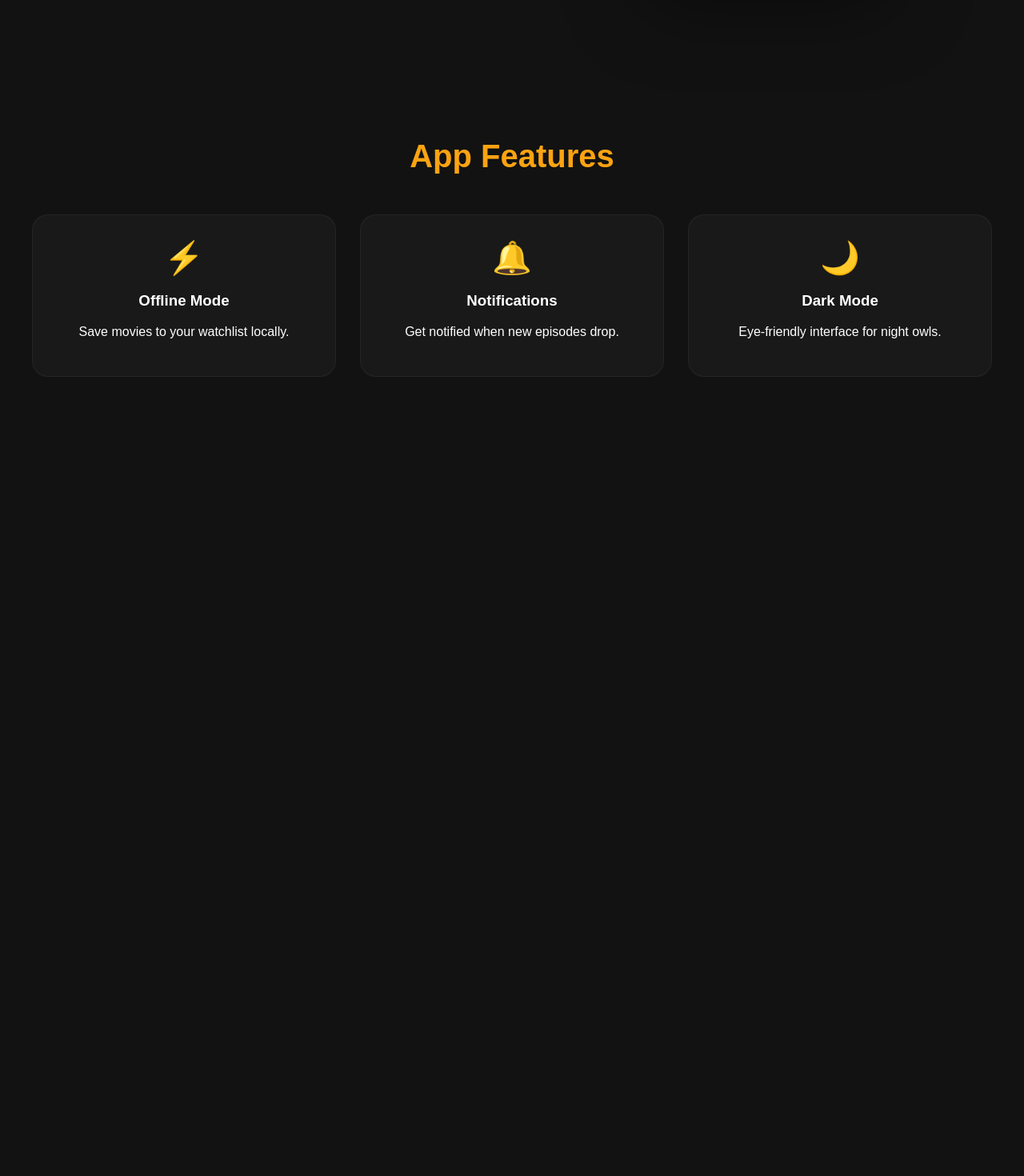
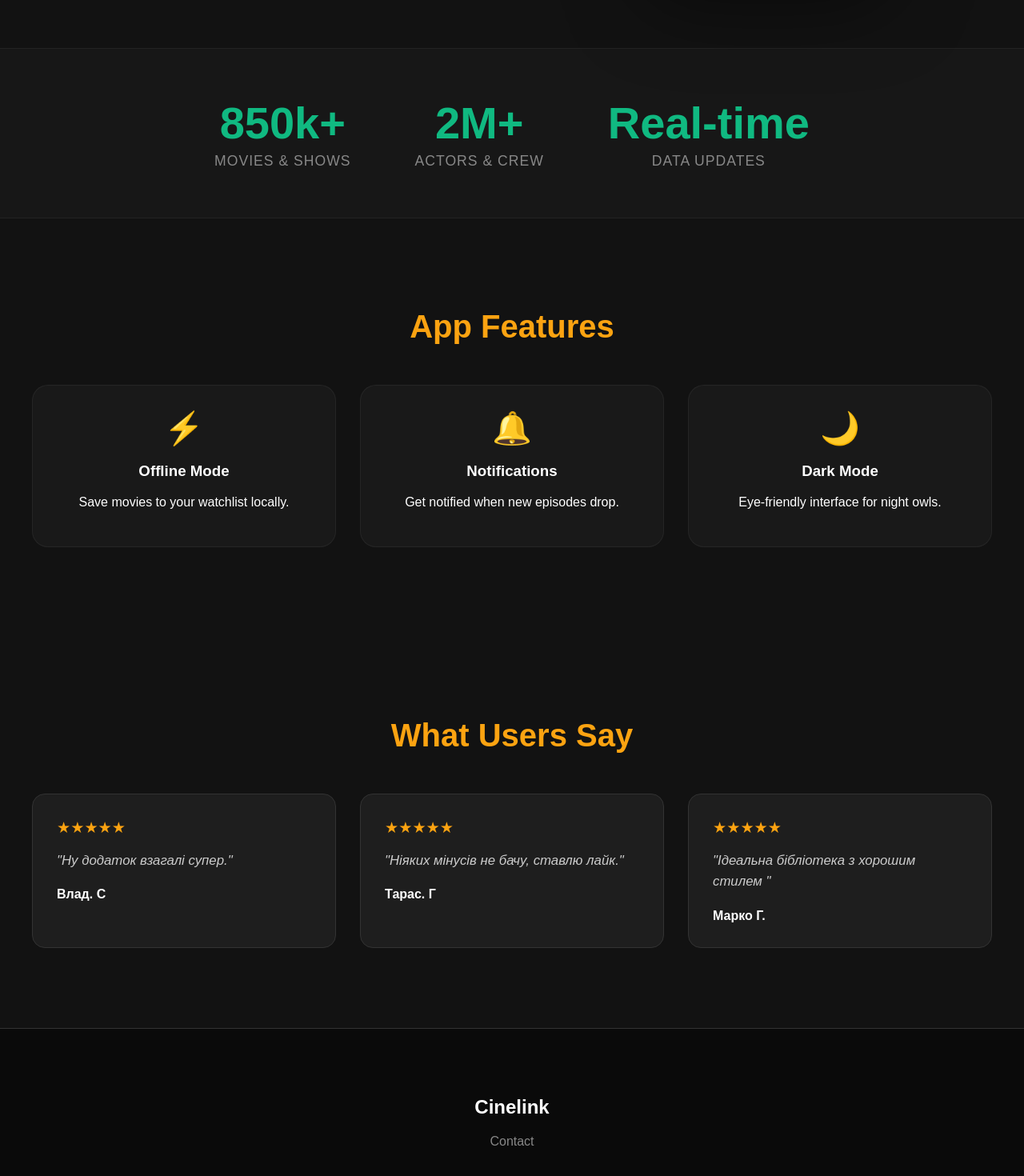
Before and after one commit to marikgryc/cinelink, a React (Vite) app: page / in a window 1280 px wide. Shown: the part 740-2210 px from the top of the page at 80% size. Before the commit the page ends 1291 px from the top, so only its background shows below. Built offline with nearby package versions, Linux system fonts and the light colour scheme.

Commit message:
added more content

```diff
--- a/src/App.css
+++ b/src/App.css
@@ -187,3 +187,123 @@
   border: 1px solid rgba(255,255,255,0.05);
 }
 .feature-icon { font-size: 2.5rem; margin-bottom: 15px; }
+.stats-section {
+  padding: 60px 20px;
+  background: rgba(255, 255, 255, 0.02);
+  border-top: 1px solid rgba(255, 255, 255, 0.05);
+  border-bottom: 1px solid rgba(255, 255, 255, 0.05);
+}
+
+.stats-grid {
+  display: flex;
+  justify-content: center;
+  gap: 80px;
+  flex-wrap: wrap;
+  max-width: 1000px;
+  margin: 0 auto;
+}
+
+.stat-item {
+  text-align: center;
+}
+
+.stat-number {
+  display: block;
+  font-size: 3.5rem;
+  font-weight: 800;
+  color: #10b981; /* Зелений колір */
+  margin-bottom: 5px;
+}
+
+.stat-label {
+  font-size: 1.1rem;
+  color: #888;
+  text-transform: uppercase;
+  letter-spacing: 1px;
+}
+
+/* --- REVIEWS SECTION --- */
+.reviews-section {
+  padding: 100px 20px;
+  max-width: 1200px;
+  margin: 0 auto;
+  text-align: center;
+}
+
+.reviews-grid {
+  display: grid;
+  grid-template-columns: repeat(auto-fit, minmax(300px, 1fr));
+  gap: 30px;
+}
+
+.review-card {
+  background: #1e1e1e;
+  padding: 30px;
+  border-radius: 16px;
+  text-align: left;
+  border: 1px solid #333;
+  transition: transform 0.3s ease;
+}
+
+.review-card:hover {
+  transform: translateY(-5px);
+  border-color: #fca311; /* Жовтий акцент при наведенні */
+}
+
+.stars {
+  color: #fca311;
+  font-size: 1.2rem;
+  margin-bottom: 15px;
+}
+
+.review-card p {
+  color: #ccc;
+  font-size: 1.05rem;
+  line-height: 1.6;
+  margin-bottom: 20px;
+  font-style: italic;
+}
+
+.review-card h4 {
+  color: white;
+  margin: 0;
+  font-weight: 600;
+}
+
+/* --- FOOTER --- */
+.footer {
+  padding: 60px 20px;
+  border-top: 1px solid #333;
+  background: #0a0a0a;
+  text-align: center;
+  color: #666;
+}
+
+.footer h3 {
+  color: white;
+  font-size: 1.5rem;
+  margin-bottom: 10px;
+}
+
+.footer-links {
+  margin-top: 20px;
+  display: flex;
+  justify-content: center;
+  gap: 30px;
+}
+
+.footer-links a {
+  color: #888;
+  text-decoration: none;
+  transition: color 0.2s;
+}
+
+.footer-links a:hover {
+  color: #10b981;
+}
+
+/* Mobile Fixes */
+@media (max-width: 768px) {
+  .stats-grid { gap: 40px; }
+  .stat-number { font-size: 2.5rem; }
+}
--- a/src/App.tsx
+++ b/src/App.tsx
@@ -19,7 +19,7 @@ function App() {
   return (
     <div className="landing-container">
 
-      {/* HERO SECTION */}
+      {/* 1. HERO SECTION */}
       <section className="hero-section">
         <div className="hero-content">
           <motion.div
@@ -49,29 +49,20 @@ function App() {
             className="store-buttons"
             initial="hidden" whileInView="visible" variants={fadeInUp}
           >
-  {/* Кнопка App Store */}
+             {/* App Store */}
              <button className="store-btn">
-    <img
-      src="https://upload.wikimedia.org/wikipedia/commons/f/fa/Apple_logo_black.svg"
-      alt="Apple Logo"
-      style={{ width: '20px', height: '20px' }} // Налаштовуємо розмір картинки
-    />
+                <img src="https://upload.wikimedia.org/wikipedia/commons/f/fa/Apple_logo_black.svg" alt="Apple" style={{width: 20}} />
                 App Store
              </button>
-
-  {/* Кнопка Google Play */}
+             {/* Google Play */}
              <button className="store-btn google">
-    <img
-      src="https://upload.wikimedia.org/wikipedia/commons/d/d0/Google_Play_Arrow_logo.svg"
-      alt="Google Play Logo"
-      style={{ width: '20px', height: '20px' }}
-    />
+                <img src="https://upload.wikimedia.org/wikipedia/commons/d/d0/Google_Play_Arrow_logo.svg" alt="Google" style={{width: 20}} />
                 Google Play
              </button>
           </motion.div>
         </div>
 
-        {/* 3D PHONE MOCKUP */}
+        {/* PHONE MOCKUP */}
         <motion.div
            initial={{ opacity: 0, rotateZ: 5, rotateY: 20, scale: 0.8 }}
            whileInView={{ opacity: 1, rotateZ: 0, rotateY: -15, scale: 1 }}
@@ -79,15 +70,18 @@ function App() {
            className="phone-wrapper"
         >
            <div className="phone-mockup">
+              <div className="phone-notch">
+                <div className="camera"></div>
+                <div className="speaker"></div>
+              </div>
               <div className="phone-screen">
-                  {/* Заміни це посилання на вертикальний скріншот свого мобільного додатку! */}
+                  {/* Заміни посилання на свій вертикальний скріншот, якщо є */}
                   <img
                     src={homeScreenImg}
                     alt="App Screen"
                     className="screen-img"
                   />
                   <div className="screen-overlay">
-
                     <p>Movie of the day</p>
                   </div>
               </div>
@@ -95,7 +89,39 @@ function App() {
         </motion.div>
       </section>
 
-      {/* FEATURES */}
+      {/* 2. STATS SECTION (Нове!) */}
+      <section className="stats-section">
+        <div className="stats-grid">
+            <motion.div
+              initial={{ opacity: 0, scale: 0.5 }} whileInView={{ opacity: 1, scale: 1 }} transition={{duration: 0.5}}
+              className="stat-item"
+            >
+                <span className="stat-number">850k+</span>
+                <span className="stat-label">Movies & Shows</span>
+            </motion.div>
+
+            <motion.div
+              initial={{ opacity: 0, scale: 0.5 }} whileInView={{ opacity: 1, scale: 1 }} transition={{duration: 0.5, delay: 0.1}}
+              className="stat-item"
+            >
+                <span className="stat-number">2M+</span>
+                <span className="stat-label">Actors & Crew</span>
+            </motion.div>
+
+            <motion.div
+              initial={{ opacity: 0, scale: 0.5 }} whileInView={{ opacity: 1, scale: 1 }} transition={{duration: 0.5, delay: 0.2}}
+              className="stat-item"
+            >
+                {/* Символ блискавки для швидкості/оновлень */}
+                <span className="stat-number" style={{display:'flex', justifyContent:'center', alignItems:'center', gap:'10px'}}>
+                    Real-time
+                </span>
+                <span className="stat-label">Data Updates</span>
+            </motion.div>
+        </div>
+      </section>
+
+      {/* 3. FEATURES */}
       <section className="features-section">
         <motion.h2
           initial={{ opacity: 0 }} whileInView={{ opacity: 1 }}
@@ -124,6 +150,42 @@ function App() {
         </motion.div>
       </section>
 
+      {/* 4. TESTIMONIALS (Нове!) */}
+      <section className="reviews-section">
+          <motion.h2 initial={{ opacity: 0 }} whileInView={{ opacity: 1 }} className="section-header">
+            What Users Say
+          </motion.h2>
+          <div className="reviews-grid">
+              {[
+                { name: "Влад. С", text: "Ну додаток взагалі супер.", stars: "★★★★★" },
+                { name: "Тарас. Г", text: "Ніяких мінусів не бачу, ставлю лайк.", stars: "★★★★★" },
+                { name: "Марко Г.", text: "Ідеальна бібліотека з хорошим стилем ", stars: "★★★★★" }
+              ].map((review, i) => (
+                  <motion.div
+                    key={i}
+                    className="review-card"
+                    initial={{ opacity: 0, x: -50 }}
+                    whileInView={{ opacity: 1, x: 0 }}
+                    transition={{ delay: i * 0.2 }}
+                  >
+                      <div className="stars">{review.stars}</div>
+                      <p>"{review.text}"</p>
+                      <h4>{review.name}</h4>
+                  </motion.div>
+              ))}
+          </div>
+      </section>
+
+      {/* 5. FOOTER (Нове!) */}
+      <footer className="footer">
+          <div className="footer-content">
+              <h3>Cinelink</h3>
+              <div className="footer-links">
+                  <a href="#">Contact</a>
+              </div>
+          </div>
+      </footer>
+
     </div>
   );
 }
```
Lines whose indentation alone changed are shown as unchanged.
